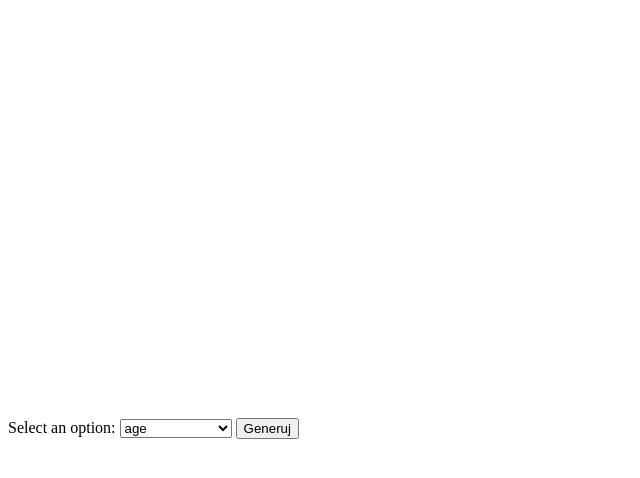
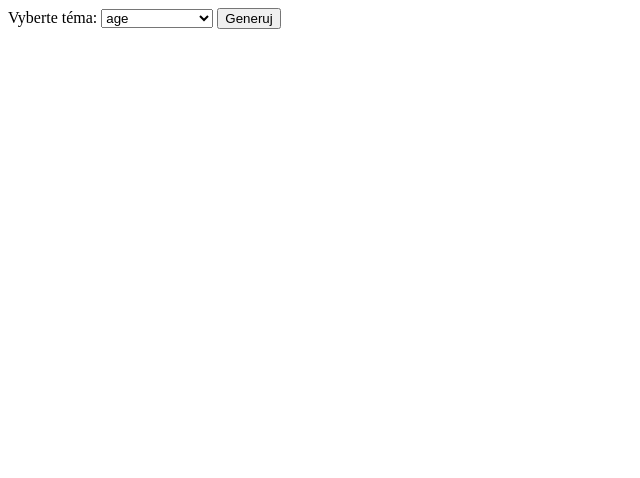
Before and after one commit to Filip-Dvorak/Quote-generator, a website: page index.html in a window 1280 px wide. Shown: the whole page, without its empty margins (0-640 px from the left). Drawn offline with nearby package versions, Linux system fonts and the light colour scheme.

Commit message:
some styling

```diff
--- a/index.html
+++ b/index.html
@@ -8,12 +8,9 @@
     <script src="index.js"></script>
 </head>
 <body>
-<div id="card" class="card">
-    <p id="citat"></p>
-    <p id="author"></p>
-</div>
-
-<label for="promptDropdown">Select an option:</label>
+<div class="main">
+<div class="controls">
+    <label for="promptDropdown">Vyberte téma:</label>
     <select id="promptDropdown">
         <option value="age">age</option>
         <option value="alone">alone</option>
@@ -84,6 +81,12 @@
     </select>
 
     <button onclick="generate()">Generuj</button>
+</div>
 
+<div id="card" class="card">
+    <p id="citat"></p>
+    <p id="author"></p>
+</div>
+</div>
 </body>
 </html>
--- a/style.css
+++ b/style.css
@@ -1,3 +1,6 @@
+.main{
+    display: flex;
+}
 .card{
     width: 650px;
     height: 410px;
```
Lines whose indentation alone changed are shown as unchanged.
